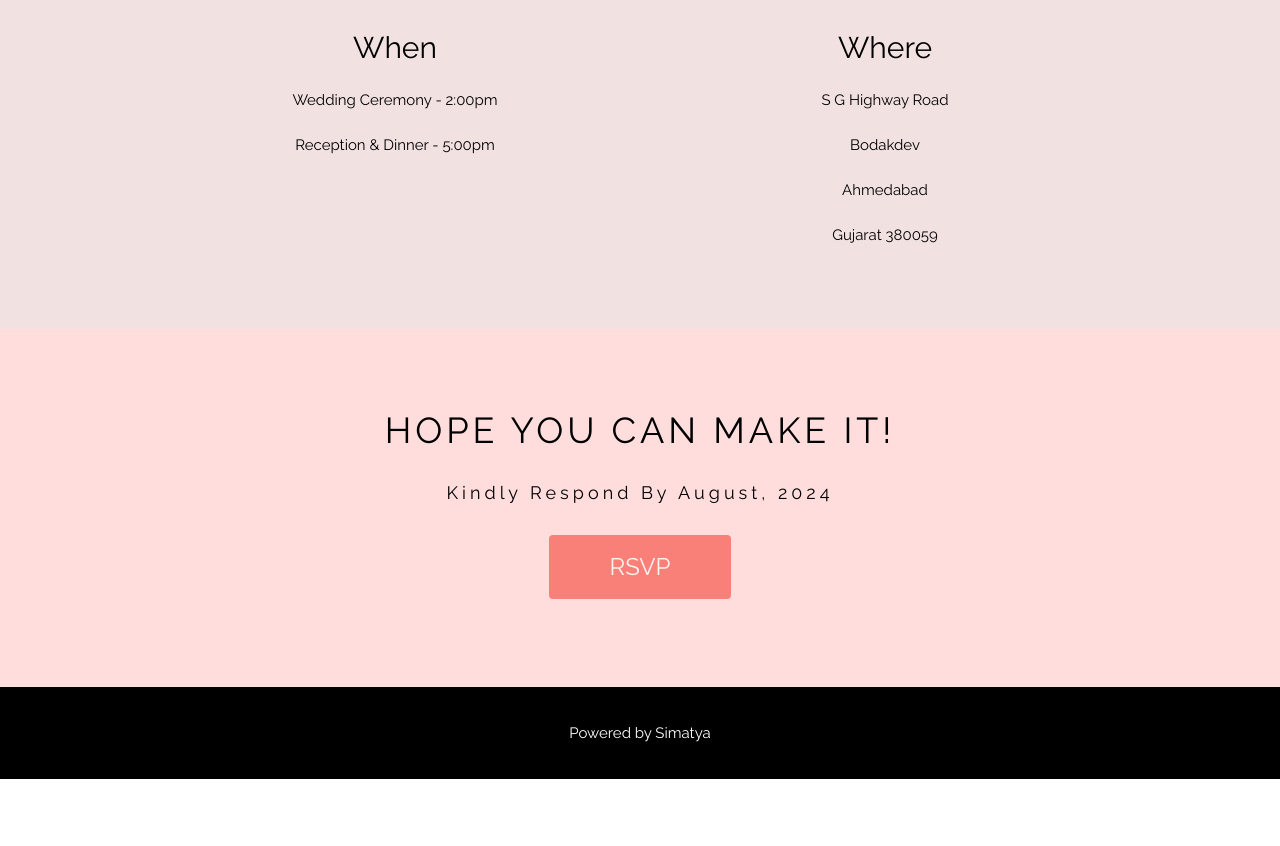
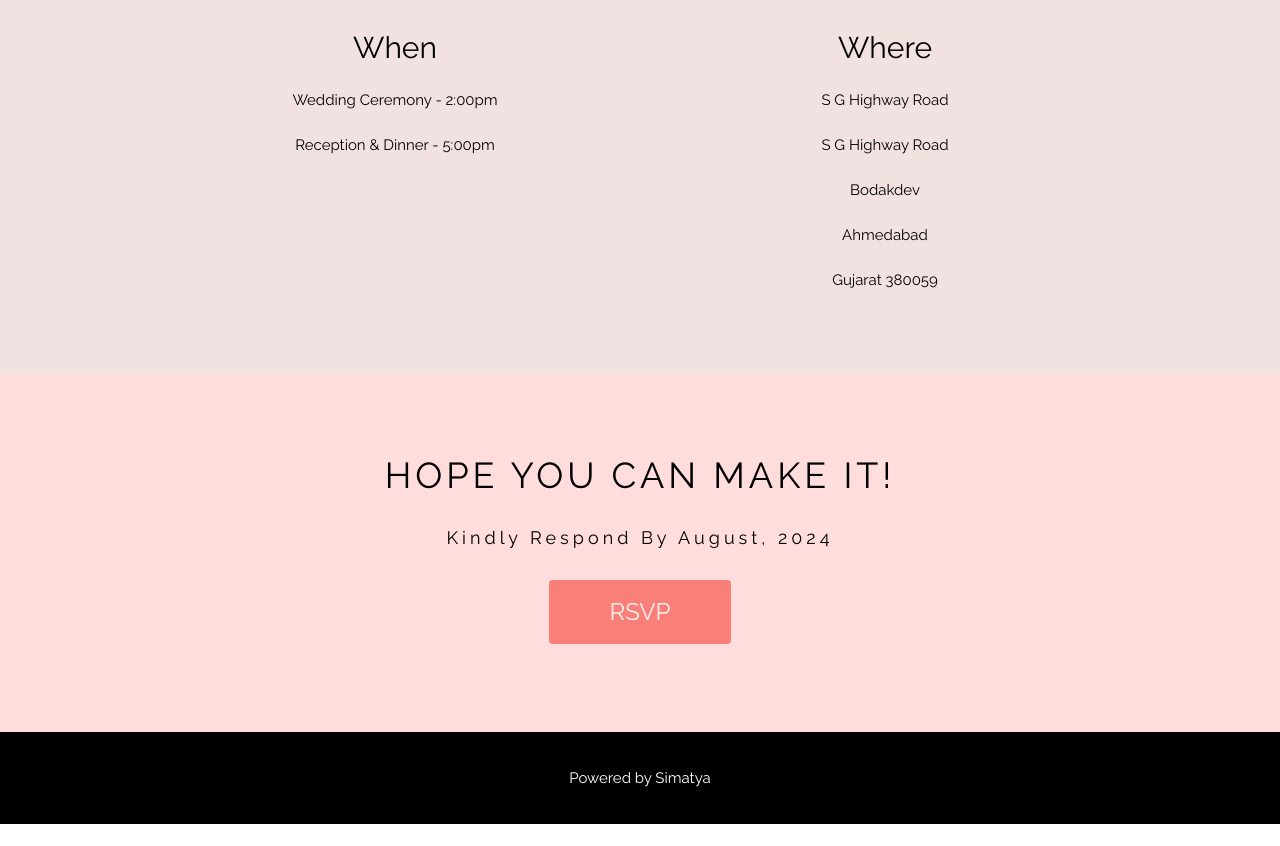
Before and after one commit to simatya/simatya1, a plain HTML site: page index.html in a window 1280 px wide. Shown: the part 3880-4726 px from the top of the page. Before the commit the page ends 4681 px from the top, so only its background shows below. Drawn offline with nearby package versions, Linux system fonts and the light colour scheme.

Commit message:
Update index.html

```diff
--- a/index.html
+++ b/index.html
@@ -73,6 +73,7 @@ p {line-height: 2}
       <div class="w3-half">
         <h2>Where</h2>
         <p>S G Highway Road</p>
+        <p>S G Highway Road</p>
         <p>Bodakdev</p>
         <p>Ahmedabad</p>
         <p>Gujarat 380059</p>
```
